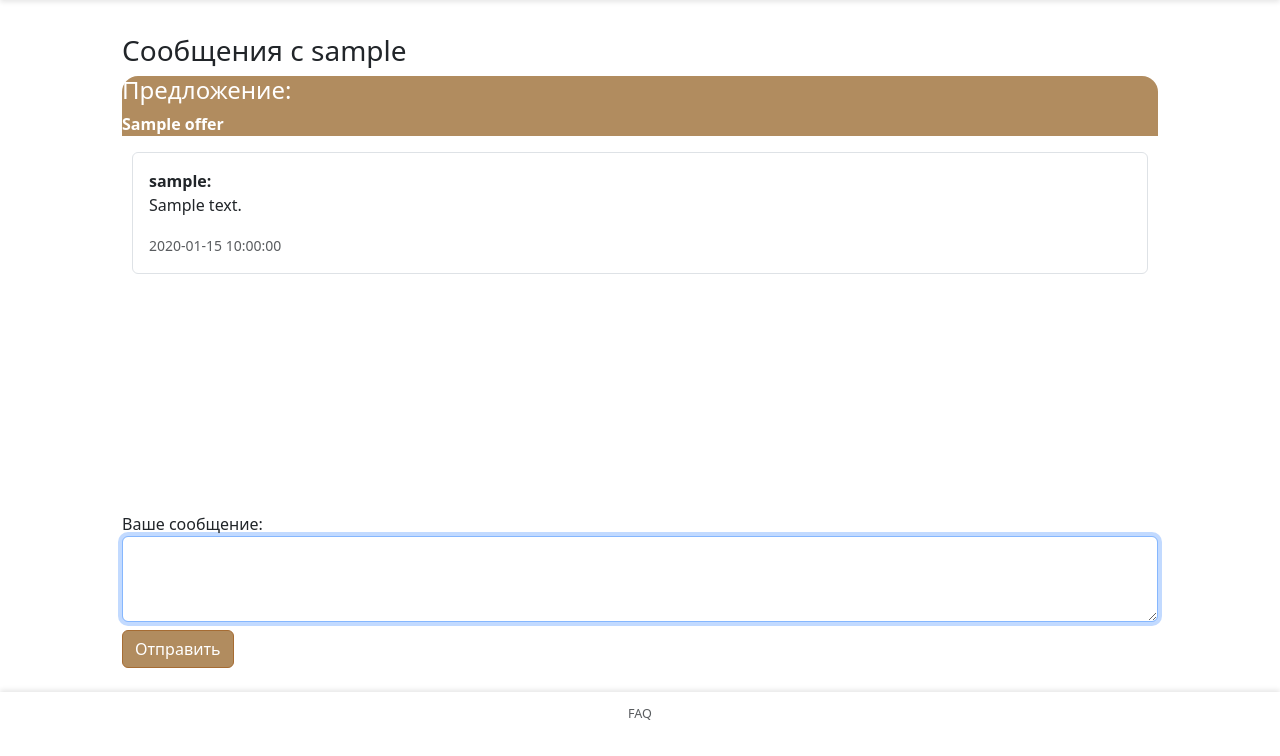
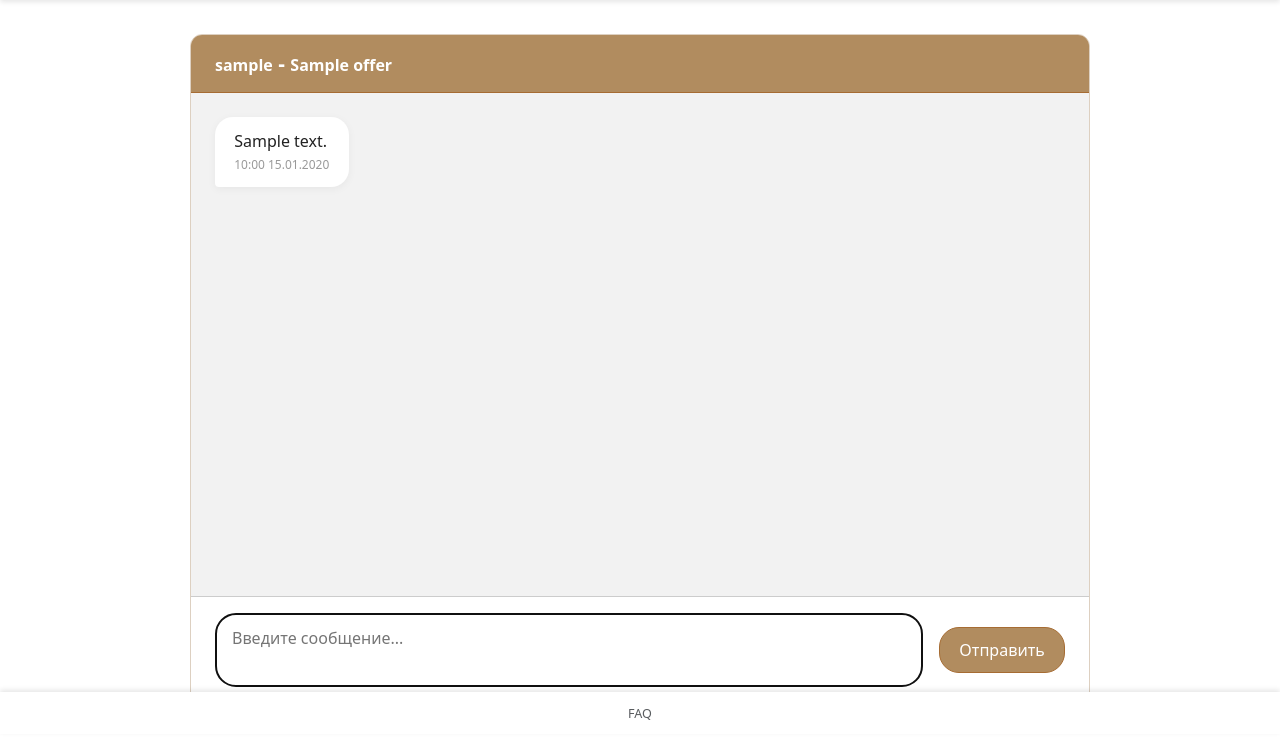
Before and after one commit to ilia-ilin/seacats, a Flask app: template templates/message.html in a window 1280 px wide. Shown: the part 66-822 px from the top of the page. Before the commit the page ends 786 px from the top, so only its background shows below. Run offline with Flask 3, Linux system fonts and the light colour scheme; tables that the repository leaves empty hold one stand-in row (values such as "Sample post"); the template is opened without the code that fills it: values that come from a table or form of the project are taken from there, most other values are stand-ins (such as "Sample title", 1, 10 or a date in 2020).

Commit message:
branch Ex

```diff
--- a/templates/message.html
+++ b/templates/message.html
@@ -1,54 +1,170 @@
-<!-- message.html -->
 {% extends 'base.html' %}
 
 {% block content %}
-<div class="container">
-    <h3>Сообщения с <a href="{{ url_for('profile', user_id=receiver.id) }}">{{ receiver.username }}</a></h3>
+<style>
+    .chat-wrapper {
+        height: calc(100vh - 130px);
+        display: flex;
+        justify-content: center;
+        align-items: stretch;
+    }
 
-    <!-- Информация о предложении -->
-    {% if offer %}
-    <div class="card-header bg-custom text-white rounded-top-4">
-        <h4>Предложение:</h4>
-        <p><strong><a href="{{ url_for('offer', offer_id=offer.id) }}">{{ offer.title }}</a></strong></p>
-    </div>
-    {% endif %}
+    .chat-container {
+        display: flex;
+        flex-direction: column;
+        border-radius: 12px;
+        overflow: hidden;
+        background-color: white;
+        border: 1px solid #ddd0c1;
+        width: 100%;
+        max-width: 900px;
+        height: 100%;
+    }
 
-    <div class="message-container">
-        <div class="messages">
+    .chat-offer-header {
+        background-color: #b18c5f;
+        color: white;
+        padding: 1rem 1.5rem;
+        border-bottom: 1px solid #a66c33;
+        flex-shrink: 0;
+    }
+
+    .chat-offer-header h4 {
+        margin: 0;
+        font-size: 1.3rem;
+        font-weight: bold;
+    }
+
+    .chat-offer-header a {
+        color: white;
+        font-weight: bold;
+        text-decoration: underline;
+        font-size: 1rem;
+    }
+
+    .chat-body {
+        flex: 1 1 auto;
+        overflow-y: auto;
+        padding: 1.5rem;
+        display: flex;
+        flex-direction: column;
+        gap: 1rem;
+        background-color: #f2f2f2; /* светло-серый фон */
+    }
+
+    .message-bubble {
+        max-width: 70%;
+        padding: 0.8rem 1.2rem;
+        border-radius: 18px;
+        background-color: #ffffff; /* белый фон */
+        color: #222;
+        font-size: 1rem;
+        box-shadow: 0 2px 8px rgba(0,0,0,0.05);
+        line-height: 1.4;
+    }
+
+    .message-bubble.outgoing {
+        align-self: flex-end;
+        border-bottom-right-radius: 4px;
+    }
+
+    .message-bubble.incoming {
+        align-self: flex-start;
+        border-bottom-left-radius: 4px;
+    }
+
+    .timestamp {
+        font-size: 0.75rem;
+        color: #999;
+        margin-top: 0.3rem;
+        text-align: right;
+    }
+
+    .message-form {
+        flex-shrink: 0;
+        padding: 1rem 1.5rem;
+        border-top: 1px solid #ccc;
+        background-color: #ffffff;
+    }
+
+    .message-form-inner {
+        display: flex;
+        gap: 1rem;
+        align-items: center;
+    }
+
+    .message-form textarea {
+        flex: 1;
+        border: 1px solid #ccc;
+        border-radius: 20px;
+        padding: 0.75rem 1rem;
+        font-size: 1rem;
+        resize: none;
+        box-sizing: border-box;
+    }
+
+    .message-form button {
+        padding: 0.6rem 1.2rem;
+        border-radius: 20px;
+        white-space: nowrap;
+    }
+
+    @media (max-width: 768px) {
+        .message-bubble {
+            max-width: 90%;
+        }
+        .chat-body {
+            padding: 1rem;
+        }
+
+        .message-form-inner {
+            flex-direction: column;
+            align-items: stretch;
+        }
+
+        .message-form button {
+            width: 100%;
+        }
+    }
+</style>
+
+<div class="chat-wrapper">
+    <div class="chat-container">
+        {% if offer %}
+        <div class="chat-offer-header">
+            <h4>
+                <a href="{{ url_for('profile', user_id=receiver.id) }}" style="text-decoration: none; color: white;">{{ receiver.username }}</a> -
+                <a href="{{ url_for('offer', offer_id=offer.id) }}"
+                   style="text-decoration: none; color: white;">{{ offer.title }}</a></h4>
+        </div>
+        {% endif %}
+
+        <div class="chat-body" id="chat-messages">
             {% for msg in messages %}
-                <div class="message border p-3 mb-2 rounded">
-                    <strong><a href="{{ url_for('profile', user_id=msg.sender.id) }}">{{ msg.sender.username }}</a>:</strong>
-                    <p>{{ msg.text }}</p>
-                    <small class="text-muted">{{ msg.timestamp }}</small>
+                <div class="message-bubble {% if msg.sender.id == current_user.id %}outgoing{% else %}incoming{% endif %}">
+                    {{ msg.text }}
+                    <div class="timestamp">{{ msg.timestamp.strftime('%H:%M %d.%m.%Y') }}</div>
                 </div>
             {% endfor %}
         </div>
+
+        <form method="POST" id="message-form" class="message-form">
+            <div class="message-form-inner">
+                <textarea id="message-text" name="text" rows="2" placeholder="Введите сообщение..." required></textarea>
+                <button type="submit" class="btn btn-primary">Отправить</button>
+            </div>
+        </form>
     </div>
-
-    <form method="POST" id="message-form">
-        <div class="form-group">
-            <label for="message-text">Ваше сообщение:</label>
-            <textarea class="form-control" id="message-text" name="text" rows="3" required></textarea>
-        </div>
-        <button type="submit" class="btn btn-primary mt-2">Отправить</button>
-    </form>
 </div>
 
 <script>
     document.addEventListener('DOMContentLoaded', function() {
-        // Автофокус на поле ввода
         const messageInput = document.getElementById('message-text');
-        if(messageInput) {
-            messageInput.focus();
-        }
+        const messagesDiv = document.getElementById('chat-messages');
 
-        // Автопрокрутка
-        const messagesDiv = document.querySelector('.message-container');
-        if(messagesDiv) {
-            messagesDiv.scrollTop = messagesDiv.scrollHeight;
-        }
+        if (messageInput) messageInput.focus();
+        if (messagesDiv) messagesDiv.scrollTop = messagesDiv.scrollHeight;
 
-        // Обработчик ENTER
         document.getElementById("message-text").addEventListener("keydown", function(event) {
             if (event.key === "Enter" && !event.shiftKey) {
                 event.preventDefault();
```
